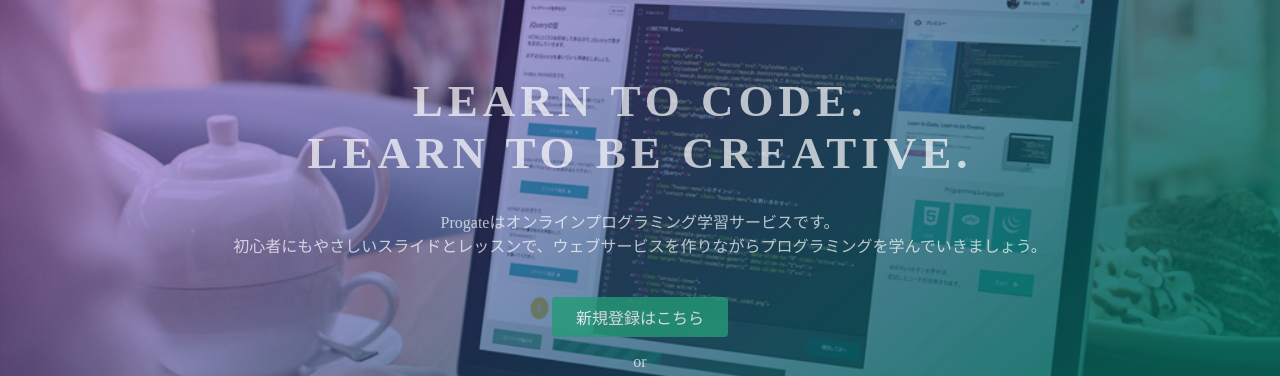
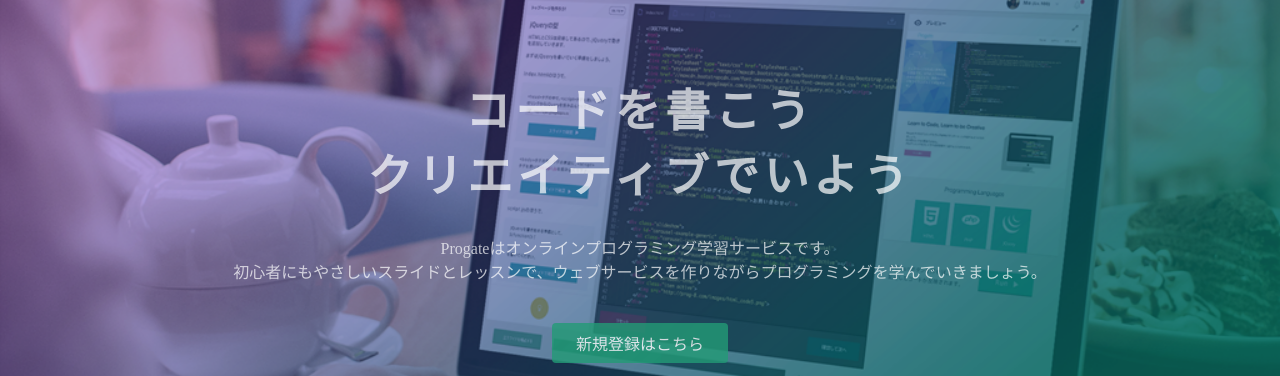
Before and after one commit to black-silver/black-silver.github.io, a plain HTML site: page index.html in a window 1280 px wide. Shown: the part 135-511 px from the top of the page. Drawn offline with Linux system fonts and the light colour scheme.

Commit message:
Update index.html

```diff
--- a/index.html
+++ b/index.html
@@ -23,7 +23,7 @@
   </header>
   <div class="top-wrapper">
     <div class="container">
-      <h1>LEARN TO CODE.<br>LEARN TO BE CREATIVE.</h1>
+      <h1>コードを書こう<br>クリエイティブでいよう</h1>
       <p>Progateはオンラインプログラミング学習サービスです。<br>初心者にもやさしいスライドとレッスンで、ウェブサービスを作りながらプログラミングを学んでいきましょう。</p>
       <div class="btn-wrapper">
         <a href="#" class="btn signup">新規登録はこちら</a>
```
